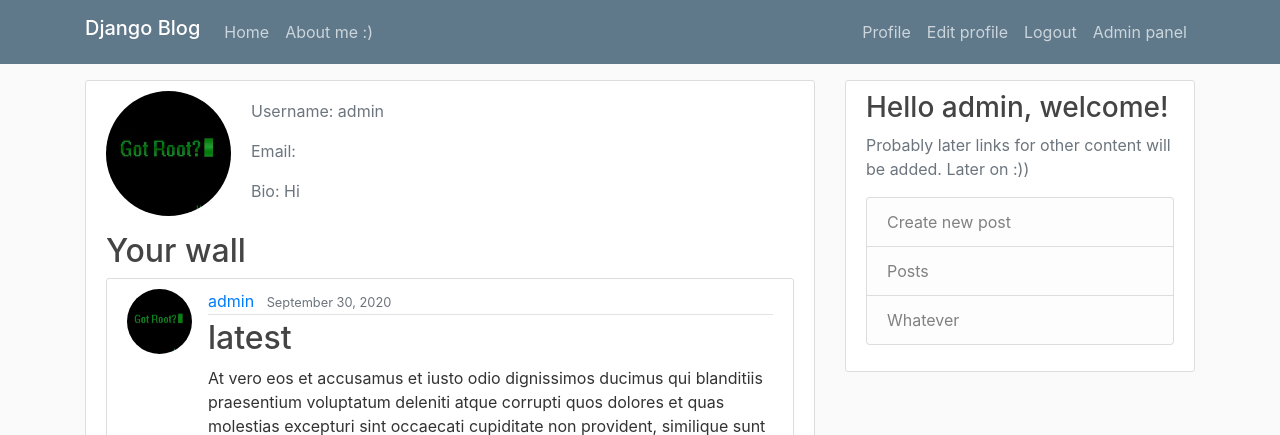
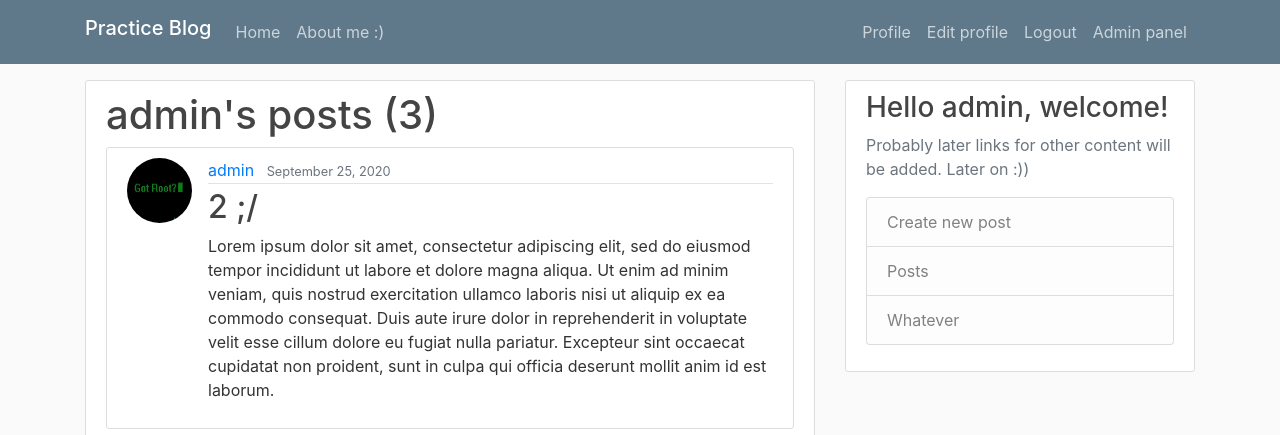
Before and after one commit to ggEx86/djangoProject, a Django app: page /user/admin in a window 1280 px wide. Shown: the top 435 px of the page. Run offline with Django 3.2, Linux system fonts and the light colour scheme; a user stored in the database is signed in; data comes from the database, SQL or seed files in the repository; both versions use the stored data as it was after the commit; some libraries are stand-ins or nearby versions.

Commit message:
added profile pagination + home page, added additional template for external profiles

```diff
--- a/blog/templates/blog/base.html
+++ b/blog/templates/blog/base.html
@@ -13,9 +13,9 @@
     <link rel="stylesheet" type="text/css" href="{% static 'blog/main.css' %}">
 
     {% if title %}
-        <title>Django Blog - {{ title }}</title>
+        <title>Practice Blog - {{ title }}</title>
     {% else %}
-        <title>Django Blog</title>
+        <title>Practice Blog</title>
     {% endif %}
 </head>
 
@@ -25,7 +25,7 @@
 <header class="site-header">
     <nav class="navbar navbar-expand-md navbar-dark bg-steel fixed-top">
         <div class="container">
-            <h3 class="navbar-brand">Django Blog</h3>
+            <h3 class="navbar-brand">Practice Blog</h3>
             <button class="navbar-toggler" type="button" data-toggle="collapse" data-target="#navbarToggle"
                     aria-controls="navbarToggle" aria-expanded="false" aria-label="Toggle navigation">
                 <span class="navbar-toggler-icon"></span>
--- /dev/null
+++ b/blog/templates/blog/user_posts.html
@@ -0,0 +1,44 @@
+{% extends "blog/base.html" %}
+{% load crispy_forms_tags %}
+{% block content %}
+    <div class="content-section">
+        <h1>{{ user.username }}'s posts ({{ posts.count }})</h1>
+
+        {% for post in posts %}
+            <article class="media content-section">
+                <img class="rounded-circle article-img" src="{{ post.author.profile.image.url }}">
+                <div class="media-body">
+                    <div class="article-metadata">
+                        <a class="mr-2" href="#">{{ post.author }}</a>
+                        <small class="text-muted">{{ post.date_posted|date:"F d, Y" }}</small>
+                    </div>
+                    <h2><a class="article-title" href="{% url 'post_detail' post.id %}">{{ post.title }}</a></h2>
+                    <p class="article-content">{{ post.content }}</p>
+                </div>
+            </article>
+        {% endfor %}
+    </div>
+
+    {% if is_paginated %}
+        {% if page_obj.has_previous %}
+            <a class="btn btn-outline-info mb-4" href="?page=1">First</a>
+            <a class="btn btn-outline-info mb-4" href="?page={{ page_obj.previous_page_number }}">Previous</a>
+        {% endif %}
+
+        {% for num in page_obj.paginator.page_range %}
+            {% if page_obj.number == num %}
+                <a class="btn btn-info mb-4" href="?page={{ num }}">{{ num }}</a>
+            {% elif num > page_obj.number|add:'-3' and num < page_obj.number|add:'+3' %}
+                <a class="btn btn-outline-info mb-4" href="?page={{ num }}">{{ num }}</a>
+            {% endif %}
+        {% endfor %}
+
+        {% if page_obj.has_next %}
+            <a class="btn btn-outline-info mb-4" href="?page={{ page_obj.next_page_number }}">Next</a>
+            <a class="btn btn-outline-info mb-4" href="?page={{ page_obj.paginator.num_pages }}">Last</a>
+        {% endif %}
+
+
+    {% endif %}
+
+{% endblock content %}
--- a/blog/views.py
+++ b/blog/views.py
@@ -1,14 +1,9 @@
-from django.shortcuts import render, redirect
+from django.shortcuts import render, redirect, get_object_or_404
 from .models import Post
 from django.views.generic import ListView, DetailView, CreateView, UpdateView, DeleteView
 from django.contrib.auth.mixins import LoginRequiredMixin, UserPassesTestMixin
 from django.core.paginator import Paginator
-
-# def home(request):
-#     context = {
-#         'posts': Post.objects.all()
-#     }
-#     return render(request, 'blog/home.html', context)
+from django.contrib.auth.models import User
 
 
 # Class views <app>/<model>_<viewtype>.html
@@ -28,6 +23,17 @@ class CreatePostView(LoginRequiredMixin, CreateView):
         form.instance.author = self.request.user
         return super().form_valid(form)
 
+
+class UserPostListView(ListView):
+    model = Post
+    paginate_by = 8
+    template_name = 'blog/user_posts.html'
+    context_object_name = 'posts'
+    ordering = ['-date_posted']
+
+    def get_queryset(self):
+        user = get_object_or_404(User, username=self.kwargs.get('username'))
+        return Post.objects.filter(author=user)
 
 class UpdatePostView(LoginRequiredMixin, UserPassesTestMixin, UpdateView):
     model = Post
--- a/djangoProject/urls.py
+++ b/djangoProject/urls.py
@@ -19,7 +19,7 @@ from users import views as user_views
 from django.contrib.auth import views as auth_views
 from django.conf import settings
 from django.conf.urls.static import static
-
+from blog import views as blog_views
 
 urlpatterns = [
     path('', include('blog.urls')),
@@ -29,5 +29,5 @@ urlpatterns = [
     path('logout/', auth_views.LogoutView.as_view(template_name='users/logout.html'), name='logout_user'),
     path('profile/', user_views.profile, name='user_profile'),
     path('edit-profile/', user_views.edit_profile, name='user_edit_profile'),
-    path('user/<str:username>', user_views.ext_profile, name='user_view_ext_profile')
+    path('user/<str:username>', blog_views.UserPostListView.as_view(), name='user_view_ext_profile')
 ] + static(settings.MEDIA_URL, document_root=settings.MEDIA_ROOT)
--- a/users/views.py
+++ b/users/views.py
@@ -27,27 +27,15 @@ def register(request):
 
 @login_required
 def profile(request):
-    # Profile create post view
+    post_list = Post.objects.filter(author=request.user)
+    paginator = Paginator(post_list, 5)
+    page_number = request.GET.get('page')
+    page_obj = paginator.get_page(page_number)
+
     context = {
-        'posts': Post.objects.filter(author=request.user)
+        'page_obj': page_obj
     }
 
-    return render(request, 'users/profile.html', context)
-
-
-@login_required
-def ext_profile(request, username):
-    post_author = User.objects.get(username=username)
-    users_posts = Post.objects.filter(author=post_author).order_by('-date_posted')
-    paginator = Paginator(users_posts, 5)
-
-    page_number = request.GET.get('page')
-    page_obj = paginator.get_page(page_number)
-    context = {
-        'posts': users_posts,
-        'user': post_author,
-        'page_obj': page_obj
-    }
     return render(request, 'users/profile.html', context)
 
 
```
Also changed, not shown: users/templates/users/profile.html (+12 -16 lines), db.sqlite3.
